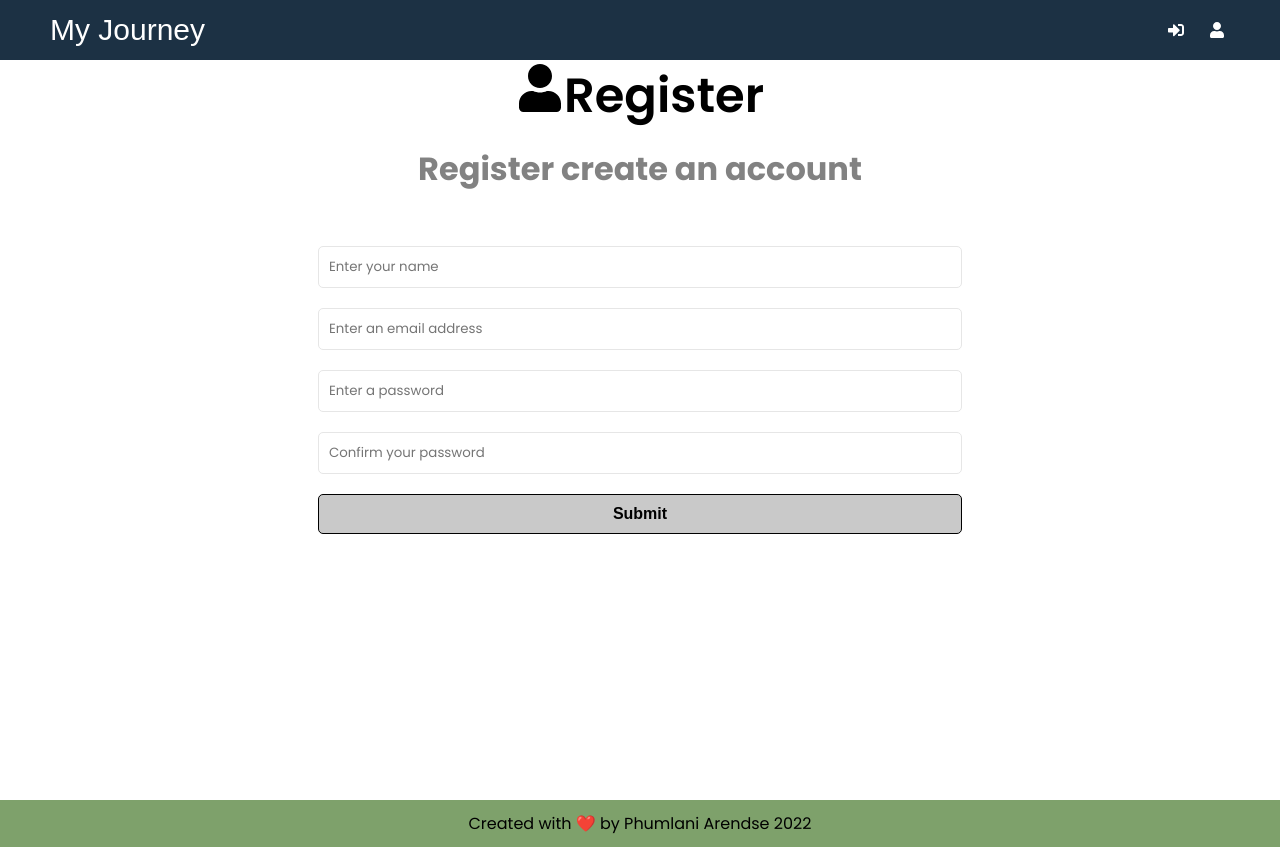
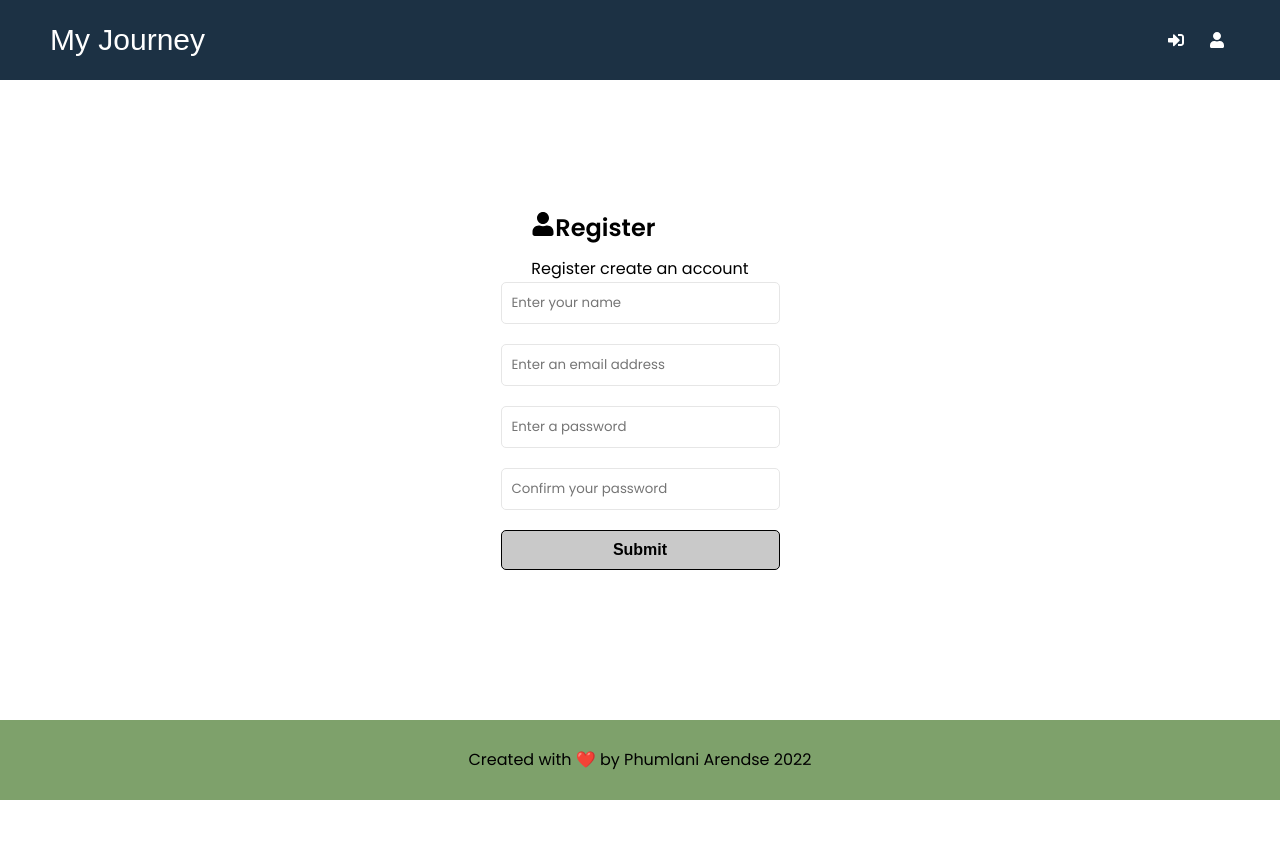
Before and after one commit to PhumlaniDev/blog-mern, a React (Create React App) app in the folder frontend/: page /register in a window 1280 px wide. After the commit the page ends 800 px from the top, so only its background shows below. Built offline with nearby package versions, Linux system fonts and the light colour scheme; a web font is replaced by a local one.

Commit message:
fixed styling on login and register page

```diff
--- a/frontend/src/components/Header/Header.styled.js
+++ b/frontend/src/components/Header/Header.styled.js
@@ -6,7 +6,7 @@ export const Wrapper = styled.header`
 	align-items: center;
 	padding: 20px 50px;
 	background-color: #1c3144;
-	height: 60px;
+	height: 10vh;
 	position: sticky;
 	z-index: 9999;
 	top: 0;
--- a/frontend/src/components/Profile/Profile.jsx
+++ b/frontend/src/components/Profile/Profile.jsx
@@ -1,11 +1,13 @@
 import { FaGithub, FaLinkedinIn, FaTwitter } from "react-icons/fa";
 import { Icon, Icons, InnerWrapper, Picture, Wrapper } from "./Profile.styled";
+
+import Image from "../../assets/images/Phumlani.jpeg";
 
 const Profile = () => {
 	return (
 		<Wrapper>
 			<InnerWrapper>
-				{/* <Picture src="https://images.unsplash.com/photo-1544723795-3fb6469f5b39?ixlib=rb-1.2.1&ixid=MnwxMjA3fDB8MHxwaG90by1wYWdlfHx8fGVufDB8fHx8&auto=format&fit=crop&w=389&q=80" /> */}
+				<Picture src={Image} />
 			</InnerWrapper>
 			<h2>Phumlani Arendse</h2>
 			<h3>Connect with me:</h3>
--- a/frontend/src/index.css
+++ b/frontend/src/index.css
@@ -94,6 +94,15 @@ article {
 	background: none;
 } */
 
+.wrapper {
+	height: 80vh;
+	display: flex;
+	flex-direction: column;
+	justify-content: center;
+	align-content: center;
+	align-items: center;
+}
+
 .form,
 .content {
 	width: 70%;
@@ -177,10 +186,6 @@ article {
 	animation: spin 1.2s linear infinite;
 }
 
-/* .wrapper {
-	display: flex;
-} */
-
 .dash {
 	display: flex;
 	flex-direction: row;
@@ -196,8 +201,10 @@ article {
 	display: flex;
 	flex-direction: row;
 	flex-wrap: nowrap;
+	height: 10vh;
 	align-content: center;
-	justify-content: space-around;
+	justify-content: center;
+	align-items: center;
 }
 
 .dashboard {
--- a/frontend/src/pages/Login.js
+++ b/frontend/src/pages/Login.js
@@ -13,15 +13,15 @@ function Login() {
 	}
 
 	return (
-		<div className="container">
-			<section className="heading">
+		<div className="wrapper">
+			<section>
 				<h1>
 					<FaSignInAlt />
 					Login
 				</h1>
 			</section>
 
-			<section className="form">
+			<section>
 				<form onSubmit={onSubmit}>
 					<div className="form-group">
 						<input
--- a/frontend/src/pages/Register.js
+++ b/frontend/src/pages/Register.js
@@ -14,8 +14,8 @@ function Register() {
 	}
 
 	return (
-		<div className="container">
-			<section className="heading">
+		<div className="wrapper">
+			<section>
 				<h1>
 					<FaUser />
 					Register
@@ -23,7 +23,7 @@ function Register() {
 				<p>Register create an account</p>
 			</section>
 
-			<section className="form">
+			<section>
 				<form onSubmit={onSubmit}>
 					<div className="form-group">
 						<input
```
Also changed, not shown: frontend/src/assets/images/Phumlani.jpeg (added).
